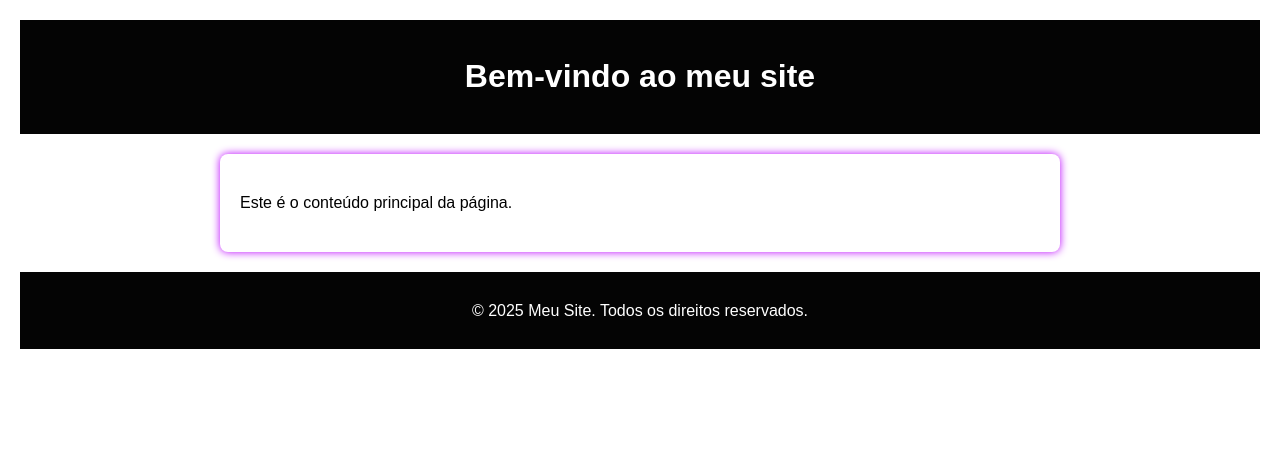
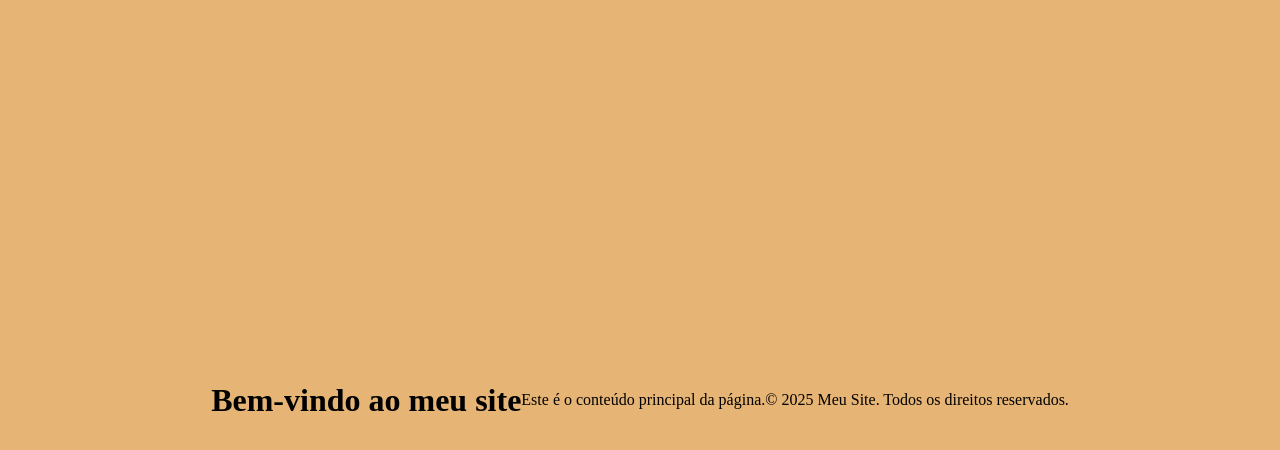
Before and after one commit to Edwxp7x/edwxp7x.github.io, a plain HTML site: page index.html in a window 1280 px wide. Drawn offline with Linux system fonts and the light colour scheme.

Commit message:
Add files via upload

```diff
--- a/style.css
+++ b/style.css
@@ -1,22 +1,13 @@
-body {
-    font-family: Arial, sans-serif;
-    margin: 20px;
-    line-height: 1.6;
-    background-color: #ffffff;
+* {
+    margin: 0;
+    padding: 0;
+    box-sizing: border-box;
 }
 
-header, footer {
-    background-color: #040404;
-    color: rgb(255, 255, 255);
-    padding: 10px 20px;
-    text-align: center;
+body {
+    background-color: rgb(230, 180, 116);
+    display:flex;
+    justify-content:center;
+    height:100vh;
+    align-items:center
 }
-
-main {
-    background-color: rgb(255, 255, 255);
-    padding: 20px;
-    border-radius: 8px;
-    box-shadow: 0 0 8px rgb(187, 0, 255);
-    max-width: 800px;
-    margin: 20px auto;
-}
```
